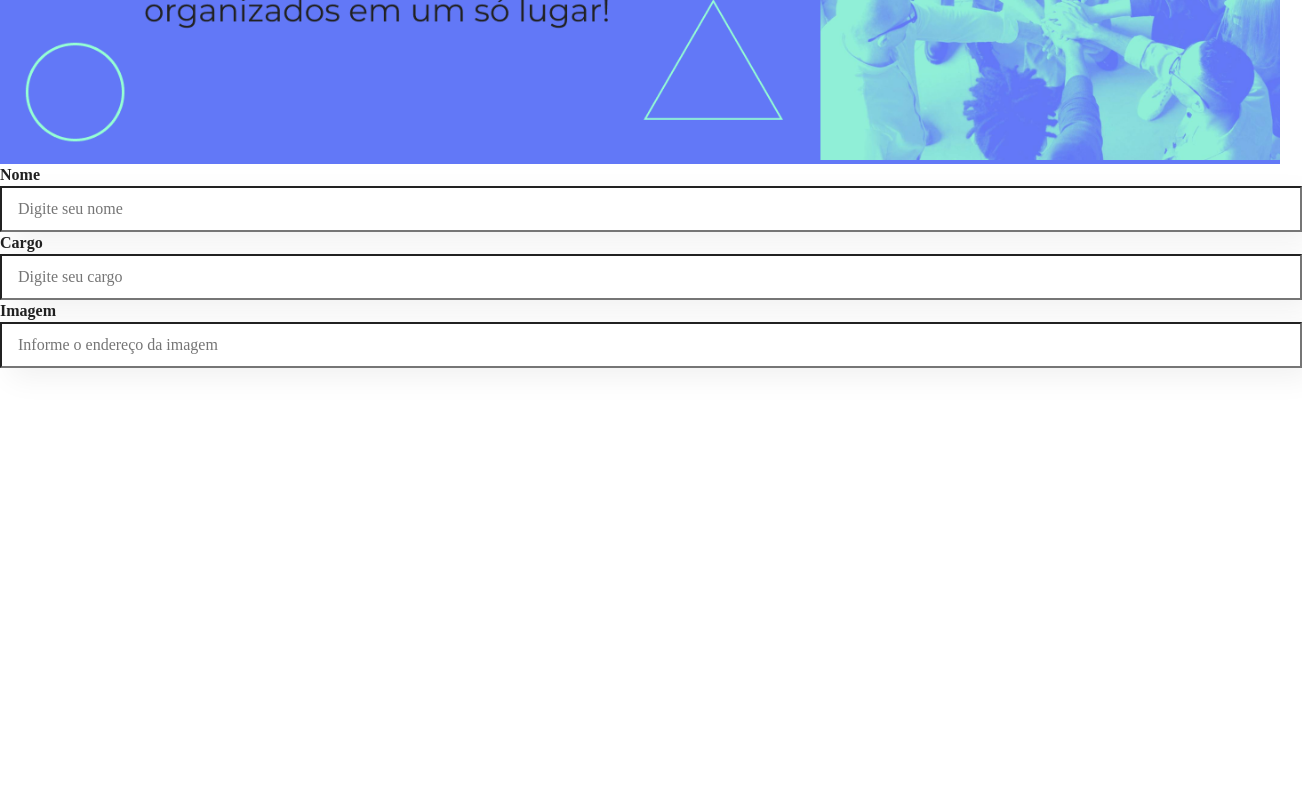
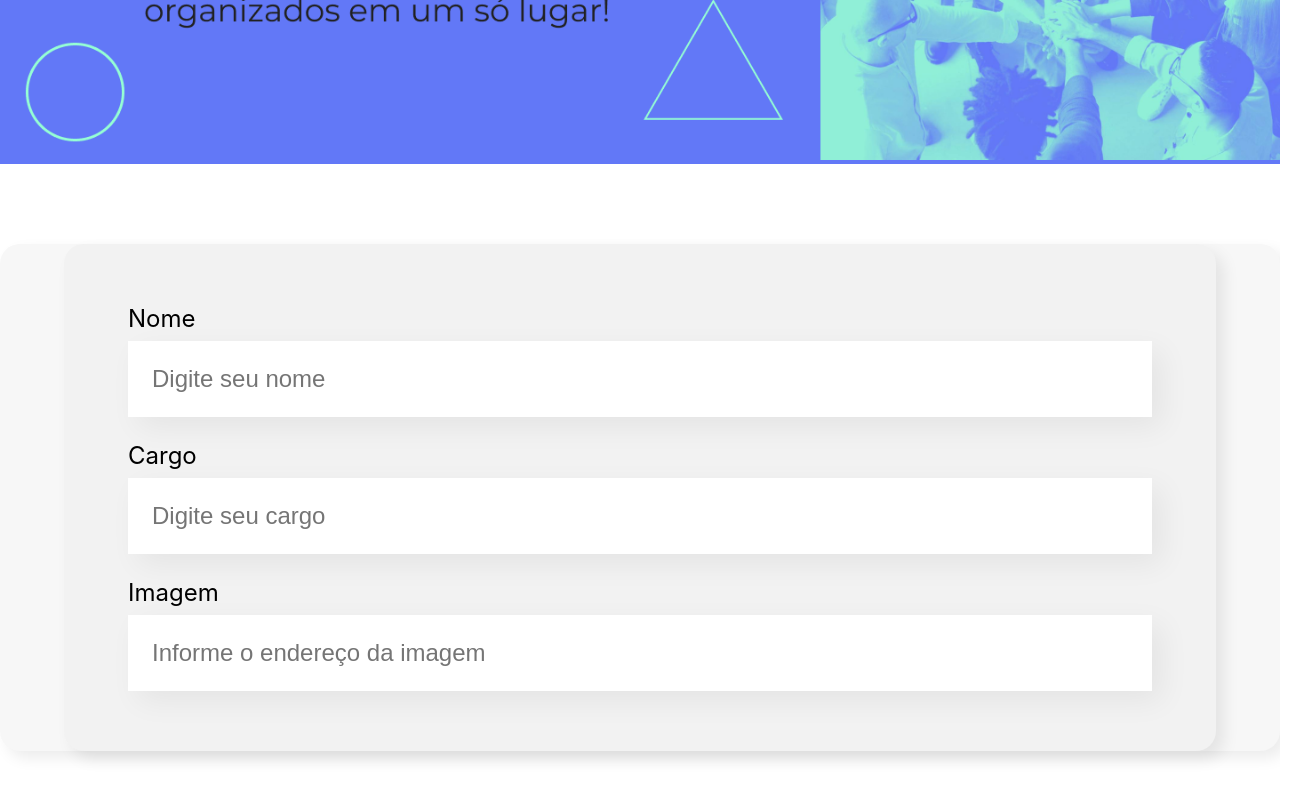
Before and after one commit to qwertSE/Intro-ao-React, a JavaScript app in the folder organo/: page / in a window 1280 px wide. Shown: the part 334-1134 px from the top of the page, 1302 px wide, since content can reach past the window. Before the commit the page ends 800 px from the top, so only its background shows below. Built offline with nearby package versions, Linux system fonts and the light colour scheme; the HTML template or start-up script is replaced by a standard one.

Commit message:
Refactor and Feat

```diff
--- a/organo/src/App.js
+++ b/organo/src/App.js
@@ -1,14 +1,11 @@
-import Banner from './components/Banner/Banner.js'
-import CampoTexto from './components/CampoTexto/CampoTexto.js';
+import Banner from "./components/Banner/Banner.js";
+import Formulario from "./components/Form/Formulario";
 
 function App() {
   return (
-
     <div className="App">
-      <Banner/>
-      <CampoTexto label="Nome" placeholder="Digite seu nome"/>
-      <CampoTexto label="Cargo" placeholder="Digite seu cargo"/>
-      <CampoTexto label="Imagem" placeholder="Informe o endereço da imagem"/>
+      <Banner />
+      <Formulario />
     </div>
   );
 }
--- a/organo/src/components/CampoTexto/CampoTexto.css
+++ b/organo/src/components/CampoTexto/CampoTexto.css
@@ -1,30 +1,19 @@
+.campo-texto {
+  margin: 24px 0;
+}
+
 .campo-texto label {
   display: block;
-
-  color: #212121;
-  text-transform: capitalize;
-
-  font-family: "Montserrat";
-  font-style: normal;
-  font-weight: 600;
-  font-size: 1em;
-  line-height: 22px;
+  margin-bottom: 8px;
+  font-size: 24px;
 }
 
 .campo-texto input {
-  height: 2.5rem;
-  width: 100vw;
-
-  background: #ffffff;
-  mix-blend-mode: normal;
+  background-color: #FFF;
   box-shadow: 10px 10px 30px rgba(0, 0, 0, 0.06);
-  border-radius: 0px;
-
-  padding-left: 1rem;
-
-  font-family: "Montserrat";
-  font-style: normal;
-  font-weight: 400;
-  font-size: 16px;
-  line-height: 20px;
+  width: 100%;
+  border: none;
+  font-size: 24px;
+  padding: 24px;
+  box-sizing: border-box;
 }
--- /dev/null
+++ b/organo/src/components/Form/Formulario.css
@@ -0,0 +1,17 @@
+.formulario {
+  display: flex;
+  justify-content: center;
+  margin: 80px 0;
+
+  background: #f7f7f7;
+  box-shadow: 7px 7px 15px rgba(0, 0, 0, 0.08);
+  border-radius: 20px;
+}
+
+.formulario form {
+  width: 80%;
+  background-color: #f2f2f2;
+  border-radius: 20px;
+  padding: 36px 64px;
+  box-shadow: 8px 8px 16px rgba(0, 0, 0, 0.08);
+}
--- /dev/null
+++ b/organo/src/components/Form/Formulario.js
@@ -0,0 +1,16 @@
+import CampoTexto from "../CampoTexto/CampoTexto";
+import "./Formulario.css";
+
+function Formulario() {
+  return (
+    <section className="formulario">
+      <form>
+        <CampoTexto label="Nome" placeholder="Digite seu nome" />
+        <CampoTexto label="Cargo" placeholder="Digite seu cargo" />
+        <CampoTexto label="Imagem" placeholder="Informe o endereço da imagem" />
+      </form>
+    </section>
+  );
+}
+
+export default Formulario;
```
